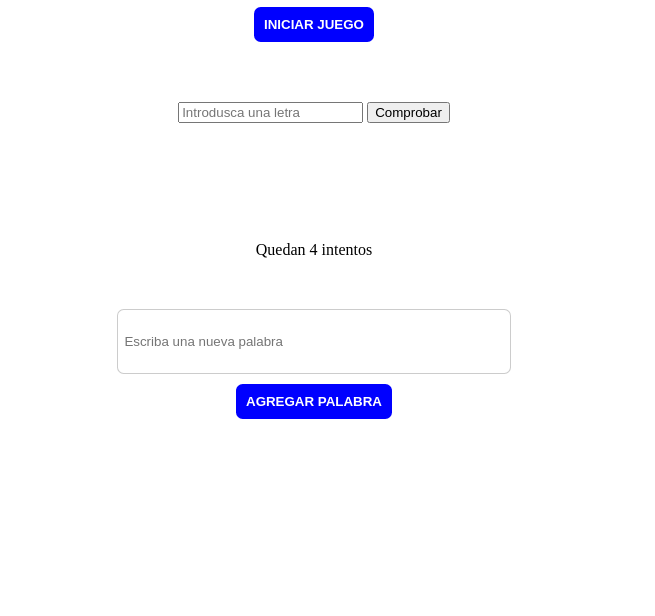
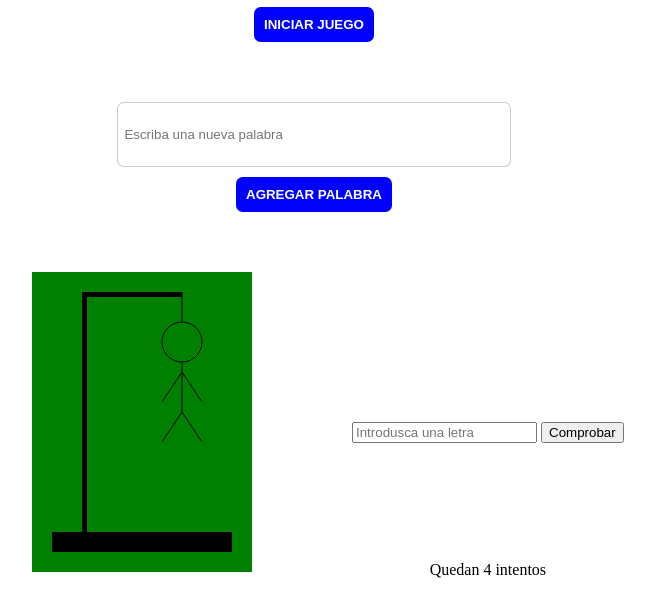
Before and after one commit to sole-arguello/Oracle-Alura-juego-del-ahorcado, a plain HTML site: page index.html in a window 1280 px wide. Shown: the part 120-736 px from the top of the page, without its empty margins (326-981 px from the left). Drawn offline with Linux system fonts and the light colour scheme.

Commit message:
Logica casi completa, falta agregar validaciones, Canvas dibujo completo, falta seccionar por errores

```diff
--- a/ahorcado.js
+++ b/ahorcado.js
@@ -7,10 +7,12 @@ let palabraOculta = "";
 let palabraAdivinada = "";
 let intentos = 4;// remplaza al dibujo
 
+
+//boton iniciar juego
+document.getElementById("iniciar-juego").addEventListener("click", guionesDePalabra);
 //boton comprobar
 document.getElementById("boton").addEventListener("click", comprobarLetra);
-//boton iniciar juego
-document.getElementById("iniciar-juego").addEventListener("click", guionesDePalabra);
+
 
 
 //activada por BOTON INICIAR JUEGO, y coloca los guiones
@@ -24,29 +26,32 @@ function guionesDePalabra(){
     }
     // muestra los guiones
     document.getElementById("frase-Adivinada").innerHTML = palabraAdivinada;
+
 }
 
+//Validación del texto
+function validation(param) {
+    let reg = /^[a-zñ]*[a-zñ \s]*[a-zñ]$/g
+    return reg.test(param)
+}
 
 //-------------------------------------------------------------------------------------
 function comprobarLetra(){
 
-    let letra = document.getElementById("letra").value.toLowerCase();
-    palabraOculta = palabraOculta.toLowerCase();
+    let letraIngresada = document.getElementById("letra").value;
+    //btnComprobar.disabled = true;
+    console.log(letraIngresada);
+    palabraOculta = palabraOculta;
 
     let adivinada = ""; // cadena vacia, donde se guardara la palabra oculta
+
     //recorro la palabra
     for(let i=0; i<palabraOculta.length; i++){
-        /*let reg = /^[a-zñ]*[a-zñ \s]*[a-zñ]$/g;
-        if(reg.test(letra.value)){
 
-            alert("Ingrese solo letras minusculas y sin acentos");
-            console.log(letra.value);
-
-        }*/
         // comparo la letra ingresada = palabra oculta
-        if(letra == palabraOculta[i]){
+        if(letraIngresada == palabraOculta[i]){
             //si coincide que muestre la letra con espacios
-            adivinada = adivinada + letra + " ";
+            adivinada = adivinada + letraIngresada + " ";
         }else{
             //sino que muestre el guion bajo
             adivinada = adivinada + palabraAdivinada[i*2] + " ";
@@ -55,7 +60,7 @@ function comprobarLetra(){
 
     console.log(palabraAdivinada);
     console.log("palabra adivinada  " + adivinada);
- //------------- validar los intentos fallidos -----------------------------------------------------------
+ //------------- validar los intentos fallidos --------------------------------------------------------
     if(adivinada == palabraAdivinada){
         //la letra no coincide descuenta el intento
         intentos--;//resto
@@ -78,4 +83,10 @@ function comprobarLetra(){
     document.getElementById("letra").value = "";
     //enfoca el cursor en el input
     document.getElementById("letra").focus();
-}
+    dibujar();
+    /*//Evento input
+    letraIngresada.addEventListener("input", (e) => {
+        validation(letraIngresada.value) == true ? btnComprobar.disabled = false : btnComprobar.disabled = true;
+
+    });*/
+};
--- a/canvas.js
+++ b/canvas.js
@@ -1,3 +1,71 @@
-/*height="360px" width="294px" */
-let dibujo = document.querySelector("canvas-juego");
-let
+
+
+
+
+let lienzo = document.querySelector("canvas");
+let pincel = lienzo.getContext("2d");
+pincel.fillStyle = "green";
+pincel.fillRect(0,0,400, 300);
+    //if(canvas.getContext){
+function dibujar(){
+
+    pincel.fillStyle = "black";
+    //base
+    pincel.fillRect(20, 260, 180, 20);
+    pincel.fillRect(50,20, 5, 250);//x,y, ancho, largo
+
+    pincel.fillRect(50,20, 100,5);
+
+    //soga
+    pincel.beginPath();
+    pincel.moveTo(150, 50);
+    pincel.lineTo(150, 20);
+    pincel.stroke();
+
+        //cabeza
+    pincel.beginPath();//inicio camino
+    pincel.arc(150, 70, 20, 0, Math.PI*2,true);//circulo
+    //pincel.moveTO(110,75);
+    //pincel.arc(75,75, 35, 0, Math.PI,false);//risa
+    //pincel.moveTO(65,65);
+    //pincel.arc(60,65,5,0,Math.PI*2,true);//left
+    //pincel.moveTO(95,65);
+    //pincel.arc(90,65,5,0,Math.PI*2,true);// right
+    pincel.stroke();
+
+    //cuerpo
+    pincel.beginPath();
+    pincel.moveTo(150,90);//punto x,y
+    pincel.lineTo(150, 140);//punto x , mas largo del cuerpo
+    pincel.stroke();
+
+
+    //brazoizquierdo
+    pincel.beginPath();
+    pincel.moveTo(150, 100);
+    pincel.lineTo(170, 130);//direccion y largo
+    pincel.stroke();
+
+
+    //brazo derecho
+    pincel.beginPath();
+    pincel.moveTo(150, 100);
+    pincel.lineTo(130, 130);
+    pincel.stroke();
+
+
+    //pierna derecha
+    pincel.beginPath();
+    pincel.moveTo(150, 140);
+    pincel.lineTo(170, 170);
+    pincel.stroke();
+
+    //pierna izquierda
+    pincel.beginPath();
+    pincel.moveTo(150, 140);
+    pincel.lineTo(130, 170);
+    pincel.stroke();
+}
+
+
+dibujar();
--- a/index.html
+++ b/index.html
@@ -13,25 +13,33 @@
       <h1 class="titulo">Juego del Ahorcado</h1>
       <button class="btn" id="iniciar-juego" value="iniciarJuego">INICIAR JUEGO</button>
     </div>
-    <!-- Input donde se comprueban las letras ingresadas por el usuario -->
-    <div style="text-align:center; margin: 50px 0px;">
-      <input type="text" id="letra" placeholder="Introdusca una letra">
-      <input type="button" id="boton" value="Comprobar"><br>
-    </div>
-    <!-- guiones y frase adivinada -->
-    <div id="frase-Adivinada" style="text-align:center; margin: 50px 0px;"></div><br>
-    <div id="intentos" style="text-align:center; margin: 50px 0px;" >Quedan 4 intentos</div>
+
 
     <!-- boton de agregar palabra -->
     <div style="text-align:center">
       <input class="text-input" type="text" id="input-nueva-palabra" placeholder="Escriba una nueva palabra">
       <button class="btn" id="nueva-palabra">AGREGAR PALABRA</button>
     </div>
+    <!--------------------------------------------------------------------------------------->
+    <!-- dibujo del ahorcado height="360px" width="294px" -->
+    <section id="canvas-juego" >
+      <!---->
+      <div class="dibujo" style = "float: left;">
+        <canvas id="dibujo-ahorcado" height="360" width="220">
+        Tu navegador no acepta canvas</canvas>
+      </div>
 
-    <!-- dibujo del ahorcado height="360px" width="294px" -->
-    <div id="canvas-juego"style="text-align:center;">
-      <canvas id="dibujo-ahorcado" height="800px" width="1200px">Tu navegador no acepta canvas</canvas>
-    </div>
+      <div class="guiones-frase" style = "float: left;">
+      <!-- Input donde se comprueban las letras ingresadas por el usuario -->
+      <div style="text-align:center; margin: 50px 50px;">
+        <input type="text" id="letra" placeholder="Introdusca una letra">
+        <input type="button" id="boton" value="Comprobar"><br>
+        <!-- guiones y frase adivinada -->
+        <p id="frase-Adivinada" style="text-align:center; margin: 50px 50px;"><br>
+        <p id="intentos" style="text-align:center; margin: 50px 0px;" >Quedan 4 intentos</p>
+      </div>
+
+    </section>
 
     <!-- archivos de js -->
     <script type="text/javascript" src="canvas.js"></script>
--- a/style.css
+++ b/style.css
@@ -26,4 +26,16 @@
   height: 50px;
   margin-left: auto;
   margin-right: auto;
+
 }
+#canvas-juego{
+  margin-top: 50px;
+  margin-left: 300px;
+}
+.dibujo {
+  margin-left: 50px;
+}
+.guiones-frase{
+  margin-top: 100px;
+  margin-left: 50px;
+}
```
